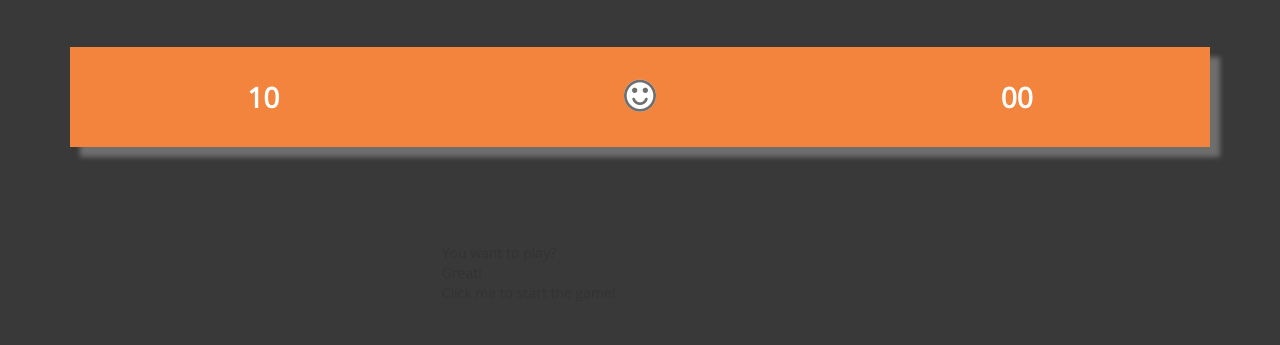
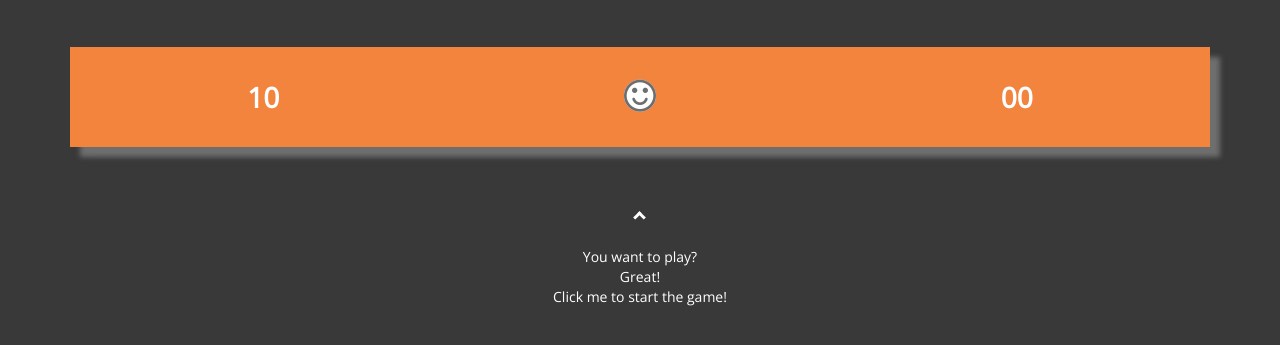
Before and after one commit to mocivnik10/minolovec, a PHP site: page /index.html in a window 1280 px wide. Shown: the part 63-408 px from the top of the page. Run offline with PHP 8.4, Linux system fonts and the light colour scheme; some libraries are stand-ins or nearby versions.

Commit message:
Animations added

```diff
--- a/assets/css/style.css
+++ b/assets/css/style.css
@@ -69,6 +69,14 @@ Grey: #6E6E6E
 .fa-bomb {
 	color: white;
 }
+.arrow-up {
+  border: solid white;
+  border-width: 0 3px 3px 0;
+  display: inline-block;
+  padding: 3px;
+	transform: rotate(-135deg);
+  -webkit-transform: rotate(-135deg);
+}
 /*--------- end ---------*/
 
 /*--------- General ---------*/
@@ -103,4 +111,25 @@ Grey: #6E6E6E
 	transform: rotate(-45deg);
 	margin-top: 75px;
 }
+.want-to-play-text {
+	text-align: center;
+	color: white;
+	animation: MoveUpDown 2s linear infinite;
+  left: 0;
+  bottom: 0;
+}
 /*--------- end ---------*/
+
+/*--------- animations ---------*/
+@keyframes MoveUpDown {
+  0% {
+    bottom: 0;
+  }
+  50% {
+    bottom: 60px;
+  }
+  100% {
+    bottom: 0;
+  }
+}
+/*--------- end ---------*/
--- a/assets/js/custom.js
+++ b/assets/js/custom.js
@@ -49,6 +49,7 @@ $(document).ready(function () {
         gameStarted = true;
         // Jquery timer plugin: https://github.com/walmik/timer.jquery
         $("#seconds").timer();
+        $("#want_to_play").hide();
         createHTMLTable();
         if (!debugMode) {
           randomBombs();
--- a/index.html
+++ b/index.html
@@ -50,11 +50,12 @@
     </section>
     <section id="want_to_play">
       <div class="col-md-4"></div>
-      <div class="col-md-4">
-        You want to play?<br>
-        Great!<br>
-        Click me to start the game!
-      </div>
+        <div class="col-md-4 want-to-play-text">
+          <i class="arrow-up"></i><br><br>
+          You want to play?<br>
+          Great!<br>
+          Click me to start the game!
+        </div>
       <div class="col-md-4"></div>
     </section>
     <!-- Modal window kadar je igre konec -->
```
